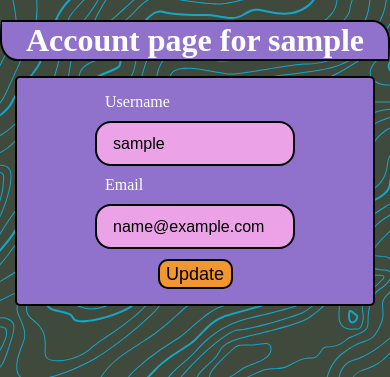
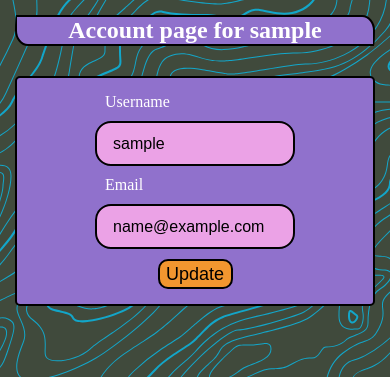
Before and after one commit to wolfsige/wolf_collector_mk2, a Flask app: page /account in a window 390 px wide. Shown: the part 43-420 px from the top of the page. Run offline with Flask 2, Linux system fonts and the light colour scheme; the visitor is signed in with stand-in values (Sample User, id 1); data comes from the database, SQL or seed files in the repository; some libraries are stand-ins or nearby versions.

Commit message:
add responsive css

```diff
--- a/myapp/static/style/account.css
+++ b/myapp/static/style/account.css
@@ -67,3 +67,11 @@ div.submit {
 label {
   padding: 10px;
 }
+
+@media (max-width: 400px) {
+  .title{
+    font-size: 12px;
+    margin: 15px;
+    text-align: center;
+  }
+}
```
